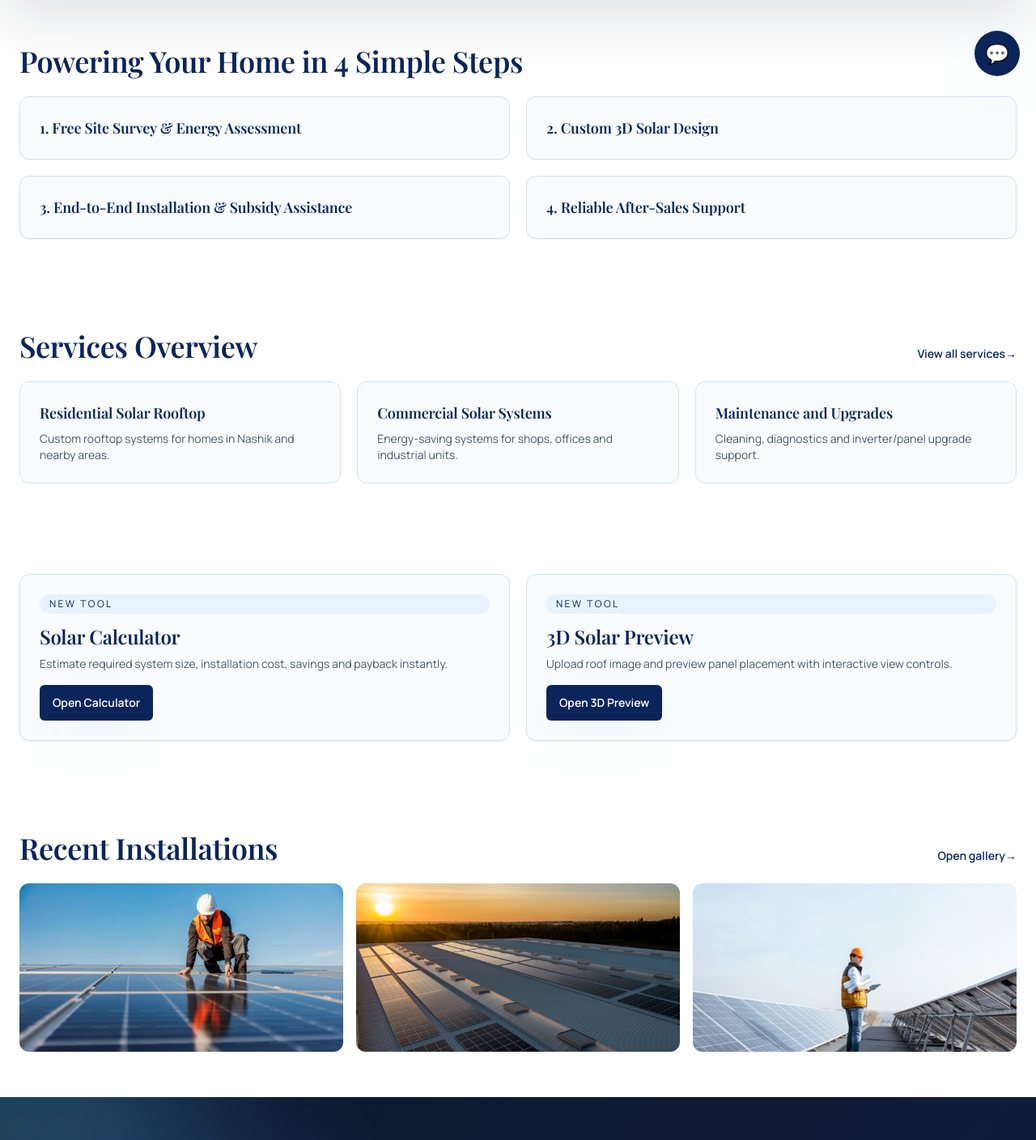
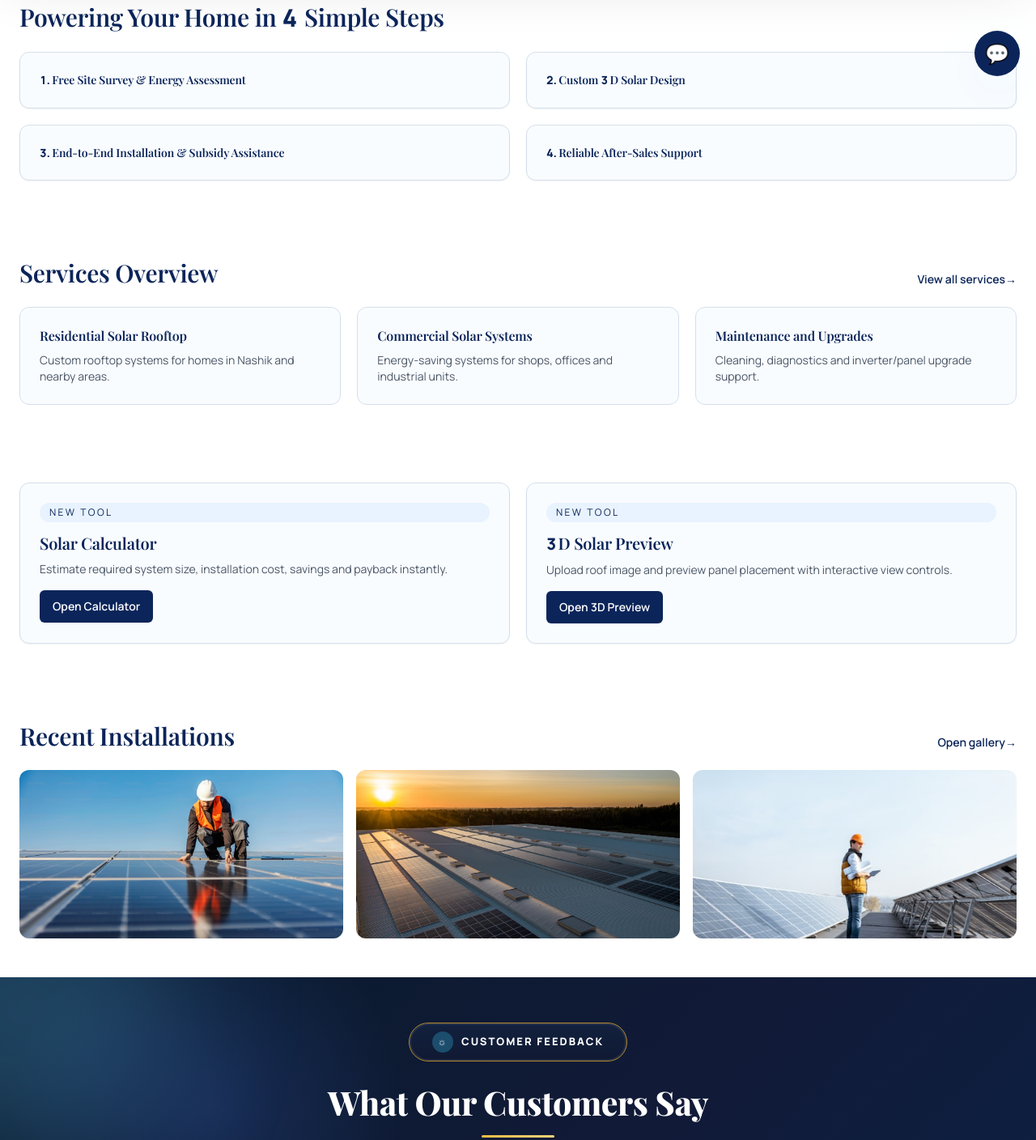
Before and after one commit to anuj-sanap/Vidyut_solars, a website: page public/index.html in a window 1280 px wide. Shown: the part 686-2094 px from the top of the page at 81% size. Drawn offline with nearby package versions, Linux system fonts and the light colour scheme; no server answers.

Commit message:
Font changed

```diff
--- a/public/css/styles.css
+++ b/public/css/styles.css
@@ -1,5 +1,49 @@
 .step-card {
   overflow: hidden;
+}
+
+/* Fix number alignment and font across all pages:
+   Only the number value font is changed to sans-serif (Manrope) with lining numerals so numbers match text level line */
+*, ::before, ::after {
+  font-variant-numeric: lining-nums tabular-nums;
+  font-feature-settings: "lnum" 1, "tnum" 1;
+}
+
+.step-number,
+.number-val,
+.num-val,
+[data-number] {
+  font-family: var(--font-sans), "Manrope", ui-sans-serif, system-ui, sans-serif !important;
+  font-variant-numeric: lining-nums tabular-nums !important;
+  font-feature-settings: "lnum" 1, "tnum" 1 !important;
+  vertical-align: baseline !important;
+  display: inline-block !important;
+  margin-right: 0.15rem;
+  line-height: inherit;
+  font-weight: 800 !important;
+}
+
+.font-display .step-number,
+.font-display .number-val,
+h1 .number-val,
+h2 .number-val,
+h3 .number-val,
+h1 .step-number,
+h2 .step-number,
+h3 .step-number {
+  font-family: var(--font-sans), "Manrope", ui-sans-serif, system-ui, sans-serif !important;
+  font-variant-numeric: lining-nums tabular-nums !important;
+  font-feature-settings: "lnum" 1, "tnum" 1 !important;
+  vertical-align: baseline !important;
+  font-weight: 800 !important;
+}
+
+.step-card h3,
+.theme-card h3,
+.theme-card-shadow h3 {
+  line-height: 1.4;
+  display: flex;
+  align-items: baseline;
 }
 
 .step-card .step-description {
@@ -275,11 +319,11 @@ footer span {
 }
 
 .feedback-title {
-  margin: 36px 0 0;
+  margin: 28px 0 0;
   font-family: "Playfair Display", Georgia, serif;
-  font-size: clamp(2.2rem, 4.5vw, 4rem);
-  line-height: 1.05;
-  font-weight: 900;
+  font-size: clamp(1.6rem, 3.2vw, 2.6rem);
+  line-height: 1.1;
+  font-weight: 800;
   color: #ffffff !important;
 }
 
@@ -288,18 +332,18 @@ footer span {
 }
 
 .feedback-divider {
-  width: 120px;
-  height: 4px;
-  margin: 24px auto 0;
+  width: 90px;
+  height: 3px;
+  margin: 18px auto 0;
   border-radius: 999px;
   background: linear-gradient(90deg, #f3bd45, #f0d27d);
 }
 
 .feedback-subtitle {
-  max-width: 780px;
-  margin: 26px auto 0;
-  font-size: clamp(1rem, 2vw, 1.36rem);
-  line-height: 1.6;
+  max-width: 680px;
+  margin: 18px auto 0;
+  font-size: clamp(0.875rem, 1.4vw, 1.1rem);
+  line-height: 1.5;
   color: #d2edff;
 }
 
--- a/public/index.html
+++ b/public/index.html
@@ -39,13 +39,13 @@
             <span class="status-dot"></span>
             Free Site Visit in Nashik
           </p>
-          <h1 class="hero-headline-enter font-display text-4xl leading-[1.05] sm:text-5xl md:text-6xl lg:text-7xl">
+          <h1 class="hero-headline-enter font-display text-3xl leading-snug sm:text-4xl md:text-5xl lg:text-5xl">
             <span class="hero-headline-gradient">Power Your Home with Smart Solar Energy</span>
           </h1>
-          <p class="mt-4 max-w-xl text-base font-medium text-slate-700 sm:text-lg md:text-xl">
+          <p class="mt-3 max-w-xl text-sm font-medium text-slate-700 sm:text-base md:text-lg">
             End-to-end rooftop solar solutions with expert installation, government subsidy assistance, net metering, and reliable after-sales support.
           </p>
-          <div class="mt-8 flex flex-col items-stretch justify-start gap-3 sm:flex-row sm:flex-wrap sm:items-center">
+          <div class="mt-6 flex flex-col items-stretch justify-start gap-3 sm:flex-row sm:flex-wrap sm:items-center">
             <a href="#lead-form" class="btn-primary">Get Free Quote</a>
             <a href="tel:+917558200928" class="btn-secondary">Call Now</a>
             <a href="https://wa.me/917558200928?text=Hi%20Vidyut%20PowerTech%2C%20I%20want%20a%20solar%20installation%20quote%20in%20Nashik" target="_blank" rel="noopener" class="btn-primary">WhatsApp</a>
@@ -55,32 +55,32 @@
     </header>
 
     <main>
-      <section class="mx-auto max-w-7xl px-4 py-14 md:px-6">
-        <h2 class="font-display text-3xl text-foreground md:text-4xl" data-reveal>Powering Your Home in 4 Simple Steps</h2>
+      <section class="mx-auto max-w-7xl px-4 py-12 md:px-6">
+        <h2 class="font-display text-2xl text-foreground md:text-3xl" data-reveal>Powering Your Home in <span class="number-val">4</span> Simple Steps</h2>
         <div class="mt-6 grid gap-5 md:grid-cols-2">
           <article class="theme-card-shadow step-card" data-reveal>
-            <h3 class="font-display text-lg text-primary">1. Free Site Survey &amp; Energy Assessment</h3>
+            <h3 class="font-display text-sm text-primary flex items-baseline"><span class="step-number">1.</span> <span>Free Site Survey &amp; Energy Assessment</span></h3>
             <p class="step-description mt-2 text-sm text-muted-foreground">Our solar specialists visit your property to evaluate your rooftop and energy requirements, ensuring the best solar solution for maximum performance.</p>
           </article>
           <article class="theme-card-shadow step-card" data-reveal>
-            <h3 class="font-display text-lg text-primary">2. Custom 3D Solar Design</h3>
+            <h3 class="font-display text-sm text-primary flex items-baseline"><span class="step-number">2.</span> <span>Custom <span class="number-val">3</span>D Solar Design</span></h3>
             <p class="step-description mt-2 text-sm text-muted-foreground">Receive a professionally designed 3D layout of your rooftop solar system, giving you a clear preview of the final installation.</p>
           </article>
           <article class="theme-card-shadow step-card" data-reveal>
-            <h3 class="font-display text-lg text-primary">3. End-to-End Installation &amp; Subsidy Assistance</h3>
+            <h3 class="font-display text-sm text-primary flex items-baseline"><span class="step-number">3.</span> <span>End-to-End Installation &amp; Subsidy Assistance</span></h3>
             <p class="step-description mt-2 text-sm text-muted-foreground">From system installation and approvals to net metering and government subsidy documentation, we manage the complete process for a smooth, hassle-free experience.</p>
           </article>
           <article class="theme-card-shadow step-card" data-reveal>
-            <h3 class="font-display text-lg text-primary">4. Reliable After-Sales Support</h3>
+            <h3 class="font-display text-sm text-primary flex items-baseline"><span class="step-number">4.</span> <span>Reliable After-Sales Support</span></h3>
             <p class="step-description mt-2 text-sm text-muted-foreground">Once your system is operational, you start saving on electricity bills immediately. Our dedicated maintenance and support team ensures your solar system continues to perform efficiently for years to come.</p>
           </article>
         </div>
       </section>
 
       <section class="bg-muted/50">
-        <div class="mx-auto max-w-7xl px-4 py-14 md:px-6">
+        <div class="mx-auto max-w-7xl px-4 py-12 md:px-6">
           <div class="flex items-end justify-between gap-3">
-            <h2 class="font-display text-3xl text-foreground md:text-4xl" data-reveal>Services Overview</h2>
+            <h2 class="font-display text-2xl text-foreground md:text-3xl" data-reveal>Services Overview</h2>
             <a href="/services.html" class="story-link group inline-flex items-center text-sm">
               View all services
               <span class="link-arrow">→</span>
@@ -88,41 +88,41 @@
           </div>
           <div class="mt-6 grid gap-5 md:grid-cols-3">
             <div class="theme-card group-card" data-reveal>
-              <h3 class="font-display text-lg">Residential Solar Rooftop</h3>
+              <h3 class="font-display text-base">Residential Solar Rooftop</h3>
               <p class="mt-2 text-sm text-muted-foreground">Custom rooftop systems for homes in Nashik and nearby areas.</p>
             </div>
             <div class="theme-card group-card" data-reveal>
-              <h3 class="font-display text-lg">Commercial Solar Systems</h3>
+              <h3 class="font-display text-base">Commercial Solar Systems</h3>
               <p class="mt-2 text-sm text-muted-foreground">Energy-saving systems for shops, offices and industrial units.</p>
             </div>
             <div class="theme-card group-card" data-reveal>
-              <h3 class="font-display text-lg">Maintenance and Upgrades</h3>
+              <h3 class="font-display text-base">Maintenance and Upgrades</h3>
               <p class="mt-2 text-sm text-muted-foreground">Cleaning, diagnostics and inverter/panel upgrade support.</p>
             </div>
           </div>
         </div>
       </section>
 
-      <section class="mx-auto max-w-7xl px-4 py-14 md:px-6">
+      <section class="mx-auto max-w-7xl px-4 py-12 md:px-6">
         <div class="grid gap-5 md:grid-cols-2">
           <article class="theme-card-shadow" data-reveal>
             <p class="label-micro rounded-full bg-muted px-3 py-1">New Tool</p>
-            <h2 class="mt-3 font-display text-2xl text-foreground">Solar Calculator</h2>
+            <h2 class="mt-3 font-display text-xl text-foreground">Solar Calculator</h2>
             <p class="mt-2 text-sm text-muted-foreground">Estimate required system size, installation cost, savings and payback instantly.</p>
-            <a href="/pages/calculator.html" class="btn-primary mt-4 px-4 py-3">Open Calculator</a>
+            <a href="/pages/calculator.html" class="btn-primary mt-4 px-4 py-2.5">Open Calculator</a>
           </article>
           <article class="theme-card-shadow" data-reveal>
             <p class="label-micro rounded-full bg-muted px-3 py-1">New Tool</p>
-            <h2 class="mt-3 font-display text-2xl text-foreground">3D Solar Preview</h2>
+            <h2 class="mt-3 font-display text-xl text-foreground"><span class="number-val">3</span>D Solar Preview</h2>
             <p class="mt-2 text-sm text-muted-foreground">Upload roof image and preview panel placement with interactive view controls.</p>
-            <a href="/pages/preview.html" class="btn-primary mt-4 px-4 py-3">Open 3D Preview</a>
+            <a href="/pages/preview.html" class="btn-primary mt-4 px-4 py-2.5">Open 3D Preview</a>
           </article>
         </div>
       </section>
 
-      <section class="mx-auto max-w-7xl px-4 py-14 md:px-6">
+      <section class="mx-auto max-w-7xl px-4 py-12 md:px-6">
         <div class="flex items-end justify-between gap-3">
-          <h2 class="font-display text-3xl text-foreground md:text-4xl" data-reveal>Recent Installations</h2>
+          <h2 class="font-display text-2xl text-foreground md:text-3xl" data-reveal>Recent Installations</h2>
           <a href="/projects.html" class="story-link group inline-flex items-center text-sm">
             Open gallery
             <span class="link-arrow">→</span>
--- a/public/js/main.js
+++ b/public/js/main.js
@@ -131,6 +131,12 @@ async function notifyVisit() {
   }
 }
 
+function alignNumbersWithText() {
+  document.querySelectorAll(".step-number, .num, [data-number]").forEach((el) => {
+    el.classList.add("number-val");
+  });
+}
+
 async function bootLayout() {
   await loadComponent("#navbar-root", "/components/navbar.html");
   await loadComponent("#footer-root", "/components/footer.html");
@@ -139,6 +145,7 @@ async function bootLayout() {
   highlightActiveNav();
   setupRevealAnimations();
   setupAuthNav();
+  alignNumbersWithText();
   setYear();
   notifyVisit();
 }
```
Also changed, not shown: tsconfig.json (added, +9 -0 lines), public/css/tailwind-input.css, public/css/tailwind.css, 1 other file.
